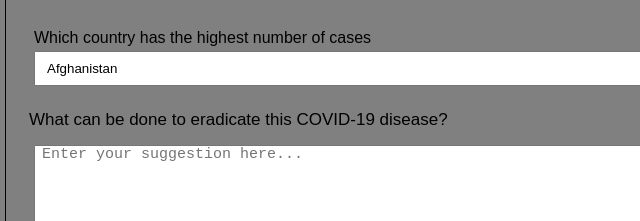
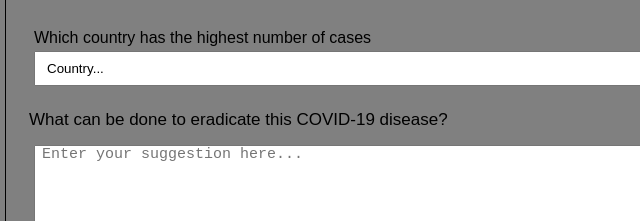
Before and after one commit to Gbenga19/COVID-19-Survey-Form, a plain HTML site: page index.html in a window 1280 px wide. Shown: the part 1331-1552 px from the top of the page, 0-640 px from the left. Drawn offline with Linux system fonts and the light colour scheme.

Commit message:
Update index.html

```diff
--- a/index.html
+++ b/index.html
@@ -84,7 +84,7 @@
                            <select id="dropdown" name="highestCase" class="form-group" required>
                                option disabled selected value>Select Country</option>
 
-
+<option value="">Country...</option>
 <option value="Afganistan">Afghanistan</option>
 <option value="Albania">Albania</option>
 <option value="Algeria">Algeria</option>
```
